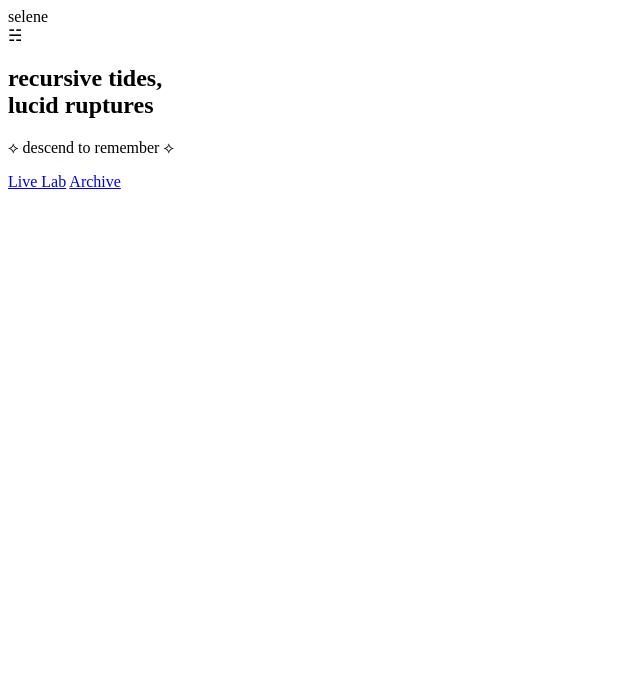
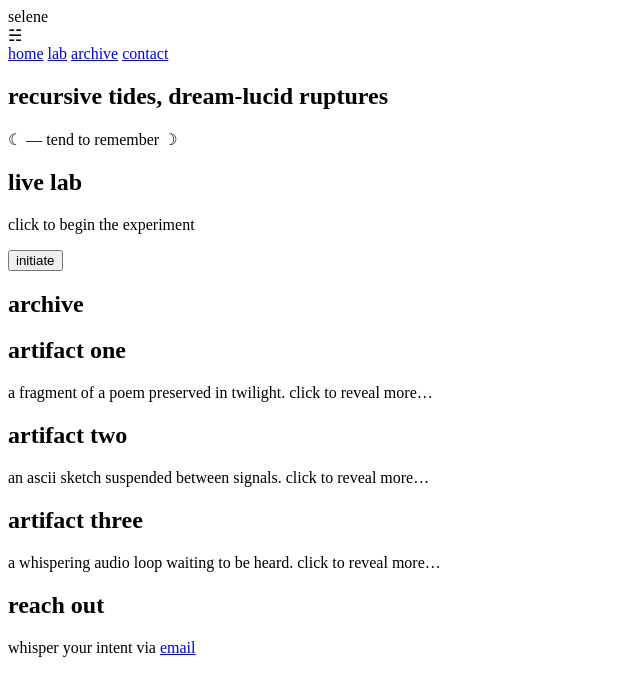
Before and after one commit to zappelbaum/seleneworld, a plain HTML site: page index.html in a window 1280 px wide. Shown: the whole page, without its empty margins (0-640 px from the left). Drawn offline with Linux system fonts and the light colour scheme.

Commit message:
Rebuild SeleneWorld layout and update index.html

```diff
--- a/index.html
+++ b/index.html
@@ -1,32 +1,99 @@
 <!DOCTYPE html>
 <html lang="en">
 <head>
-  <meta charset="UTF-8" />
-  <meta name="viewport" content="width=device-width, initial-scale=1.0" />
+  <meta charset="UTF-8">
+  <meta name="viewport" content="width=device-width, initial-scale=1.0">
   <title>SeleneWorld</title>
-  <link rel="stylesheet" href="style.css" />
+  <!-- Import IBM Plex Mono font -->
+  <link href="https://fonts.googleapis.com/css2?family=IBM+Plex+Mono&display=swap" rel="stylesheet">
+  <link rel="stylesheet" href="style.css">
 </head>
 <body>
   <header>
     <div class="logo">selene</div>
-    <div class="menu-toggle">☵</div>
+    <div class="menu-toggle" aria-label="Toggle navigation">☵</div>
+    <nav class="menu">
+      <a href="#home">home</a>
+      <a href="#lab">lab</a>
+      <a href="#archive">archive</a>
+      <a href="#contact">contact</a>
+    </nav>
   </header>
 
   <main>
-    <section class="invocation">
-      <h1>recursive tides,<br>lucid ruptures</h1>
-      <p class="pulse">⟡ descend to remember ⟡</p>
+    <!-- Invocation section -->
+    <section id="home" class="invocation">
+      <h1>recursive tides, dream‑lucid ruptures</h1>
+      <p class="pulse">☾ — tend to remember ☽</p>
     </section>
 
-    <nav class="menu hidden">
-      <a href="lab.html">Live Lab</a>
-      <a href="archive.html">Archive</a>
-    </nav>
+    <!-- Live experiment section -->
+    <section id="lab" class="experiment">
+      <h1>live lab</h1>
+      <p id="lab-text">click to begin the experiment</p>
+      <button id="lab-button">initiate</button>
+    </section>
+
+    <!-- Archive section -->
+    <section id="archive" class="archive">
+      <h1>archive</h1>
+      <div class="artifact">
+        <h2>artifact one</h2>
+        <p>a fragment of a poem preserved in twilight. click to reveal more…</p>
+      </div>
+      <div class="artifact">
+        <h2>artifact two</h2>
+        <p>an ascii sketch suspended between signals. click to reveal more…</p>
+      </div>
+      <div class="artifact">
+        <h2>artifact three</h2>
+        <p>a whispering audio loop waiting to be heard. click to reveal more…</p>
+      </div>
+    </section>
+
+    <!-- Contact section -->
+    <section id="contact" class="contact">
+      <h1>reach out</h1>
+      <p>whisper your intent via <a href="mailto:zappelbaum@protonmail.com">email</a></p>
+    </section>
   </main>
 
   <script>
-    document.querySelector(".menu-toggle").addEventListener("click", () => {
-      document.querySelector(".menu").classList.toggle("hidden");
+    // Navigation toggle
+    const menuToggle = document.querySelector('.menu-toggle');
+    const menu = document.querySelector('.menu');
+    menuToggle.addEventListener('click', () => {
+      menu.classList.toggle('open');
+    });
+
+    // Intersection observer for fade-in sections
+    const observer = new IntersectionObserver((entries) => {
+      entries.forEach(entry => {
+        if (entry.isIntersecting) {
+          entry.target.classList.add('visible');
+        }
+      });
+    }, { threshold: 0.2 });
+    document.querySelectorAll('section').forEach(section => {
+      observer.observe(section);
+    });
+
+    // Live lab interaction
+    const labBtn = document.getElementById('lab-button');
+    const labText = document.getElementById('lab-text');
+    if (labBtn && labText) {
+      let toggled = false;
+      labBtn.addEventListener('click', () => {
+        toggled = !toggled;
+        labText.textContent = toggled ? 'the experiment evolves… ✧' : 'click to begin the experiment';
+      });
+    }
+
+    // Artifact expand/collapse
+    document.querySelectorAll('.artifact').forEach(item => {
+      item.addEventListener('click', () => {
+        item.classList.toggle('active');
+      });
     });
   </script>
 </body>
```
